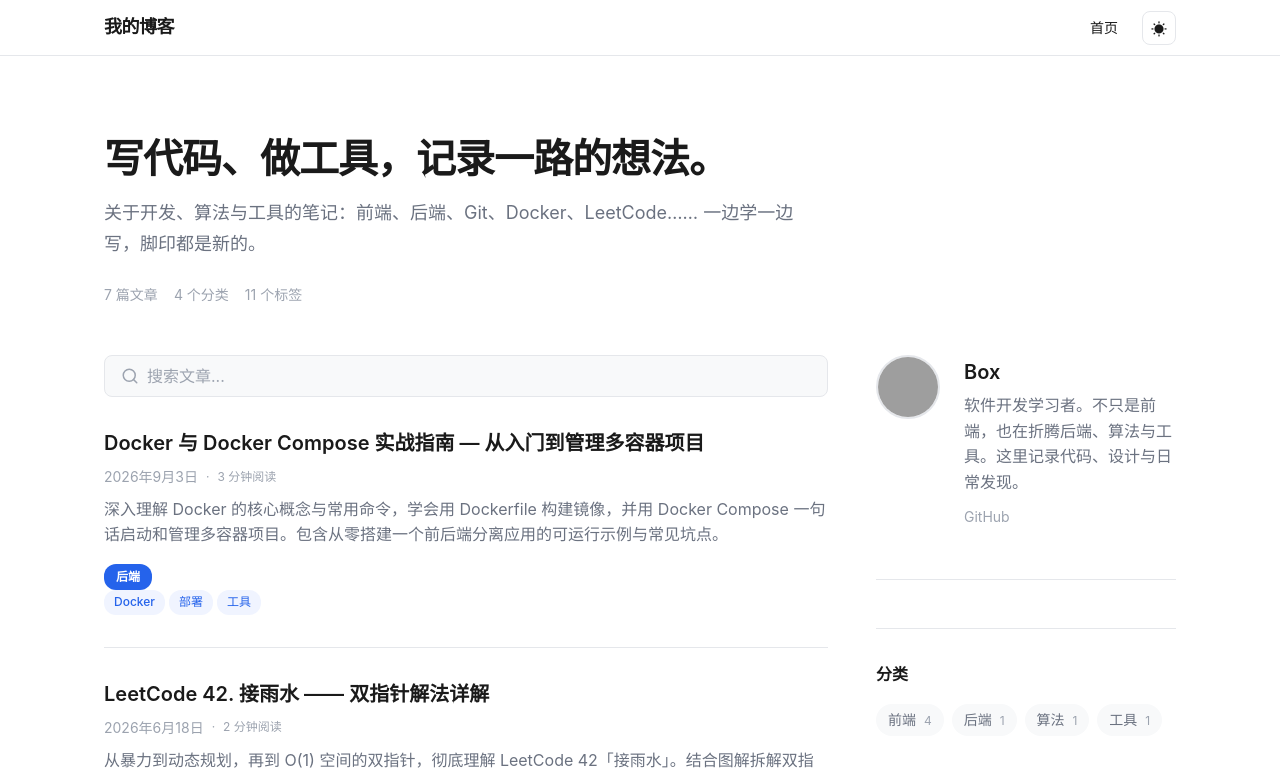
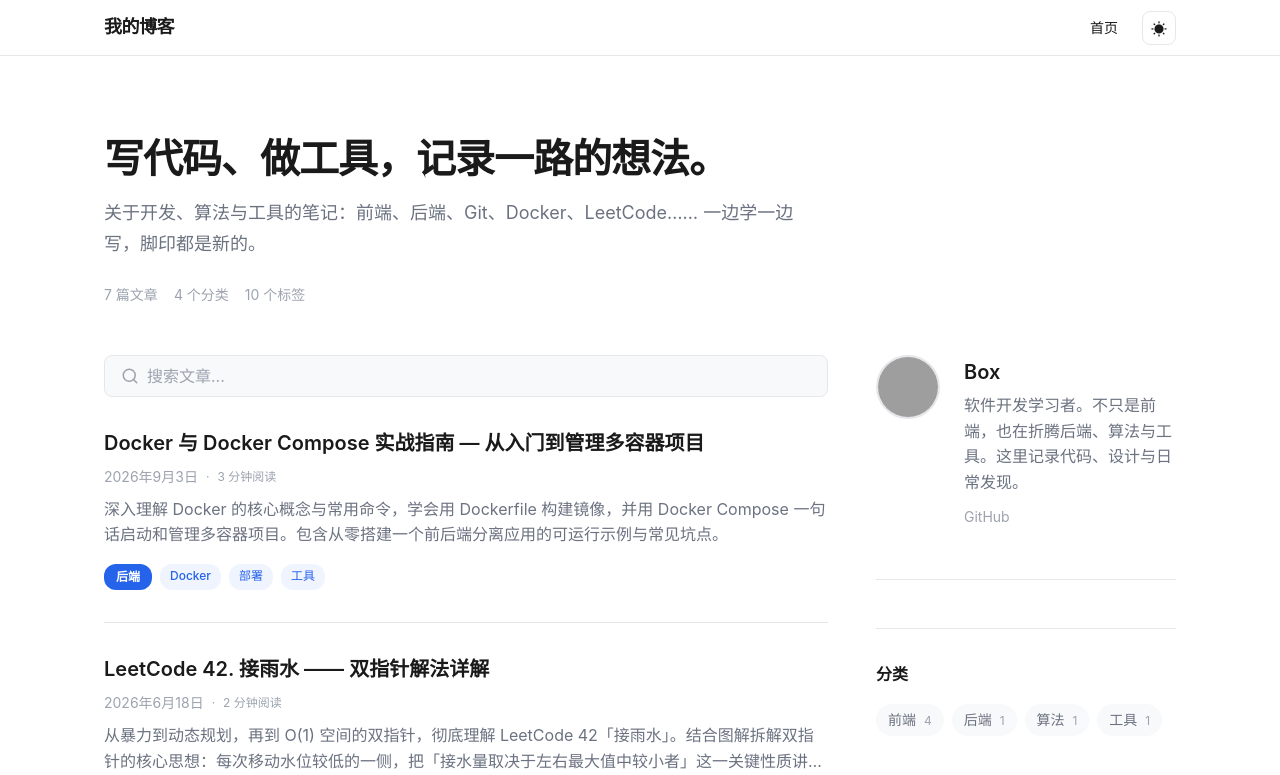
Before and after one commit to Box-702/blog, a Vue app: page /#/ in a window 1280 px wide. Shown: the top 775 px of the page. Built offline with nearby package versions, Linux system fonts and the light colour scheme; grey boxes are pictures that could not be loaded.

Commit message:
fix(blog): drop duplicate category tag and space out badges
- Remove the '算法' tag from the LeetCode post (it duplicated the category badge)
- Combine category + tag badges into one row with consistent gap so they no longer stick together

```diff
--- a/src/components/PostCard.vue
+++ b/src/components/PostCard.vue
@@ -8,10 +8,8 @@
       <span class="post-reading-time">{{ readingTime }}</span>
     </div>
     <p v-if="post.summary" class="post-summary">{{ post.summary }}</p>
-    <div v-if="post.category" class="post-tags">
-      <CategoryBadge :category="post.category" />
-    </div>
-    <div v-if="post.tags.length" class="post-tags">
+    <div v-if="post.category || post.tags.length" class="post-tags">
+      <CategoryBadge v-if="post.category" :category="post.category" />
       <TagBadge v-for="tag in post.tags" :key="tag" :tag="tag" />
     </div>
   </article>
@@ -51,5 +49,10 @@ function formatDate(dateStr) {
 .post-reading-time { font-size: var(--text-xs); color: var(--color-text-muted); }
 .post-reading-time::before { content: "\00B7"; margin-right: var(--space-sm); }
 .post-summary { font-size: var(--text-base); color: var(--color-text-secondary); line-height: 1.6; margin-bottom: var(--space-md); display: -webkit-box; -webkit-line-clamp: 2; -webkit-box-orient: vertical; overflow: hidden; }
-.post-tags { display: flex; gap: var(--space-xs); flex-wrap: wrap; }
+.post-tags {
+  display: flex;
+  flex-wrap: wrap;
+  gap: var(--space-sm);
+  margin-top: var(--space-md);
+}
 </style>
--- a/src/posts/leetcode-42-trapping-rain-water.md
+++ b/src/posts/leetcode-42-trapping-rain-water.md
@@ -2,7 +2,7 @@
 title: LeetCode 42. 接雨水 —— 双指针解法详解
 date: 2026-06-18
 category: 算法
-tags: [LeetCode, 算法, 双指针, Python]
+tags: [LeetCode, 双指针, Python]
 image: /blog/trapping-rain-water.png
 summary: 从暴力到动态规划，再到 O(1) 空间的双指针，彻底理解 LeetCode 42「接雨水」。结合图解拆解双指针的核心思想：每次移动水位较低的一侧，把「接水量取决于左右最大值中较小者」这一关键性质讲透。
 ---
--- a/src/views/PostView.vue
+++ b/src/views/PostView.vue
@@ -22,10 +22,8 @@
               <time class="post-date" :datetime="post.date">{{ formatDate(post.date) }}</time>
               <span class="post-reading-time">{{ readingTime }}</span>
             </div>
-            <div v-if="post.category" class="post-tags">
-              <CategoryBadge :category="post.category" />
-            </div>
-            <div v-if="post.tags.length" class="post-tags">
+            <div v-if="post.category || post.tags.length" class="post-tags">
+              <CategoryBadge v-if="post.category" :category="post.category" />
               <TagBadge v-for="tag in post.tags" :key="tag" :tag="tag" />
             </div>
           </header>
@@ -231,7 +229,7 @@ watch(() => props.slug, () => {
 .post-title { font-size: var(--text-3xl); font-weight: 700; letter-spacing: -1px; line-height: 1.3; margin-bottom: var(--space-md); }
 .post-meta { display: flex; align-items: center; gap: var(--space-md); font-size: var(--text-sm); color: var(--color-text-muted); margin-bottom: var(--space-md); }
 .post-reading-time::before { content: "\00B7"; margin-right: var(--space-md); }
-.post-tags { display: flex; gap: var(--space-xs); flex-wrap: wrap; }
+.post-tags { display: flex; gap: var(--space-sm); flex-wrap: wrap; margin-top: var(--space-sm); }
 .post-content { font-size: var(--text-lg); line-height: 1.8; color: var(--color-text); max-width: var(--max-width); }
 .post-content :deep(h2), .post-content :deep(h3) { font-weight: 600; line-height: 1.3; margin-top: var(--space-2xl); margin-bottom: var(--space-md); }
 .post-content :deep(h2) { font-size: var(--text-2xl); padding-bottom: var(--space-xs); border-bottom: 1px solid var(--color-border); }
```
